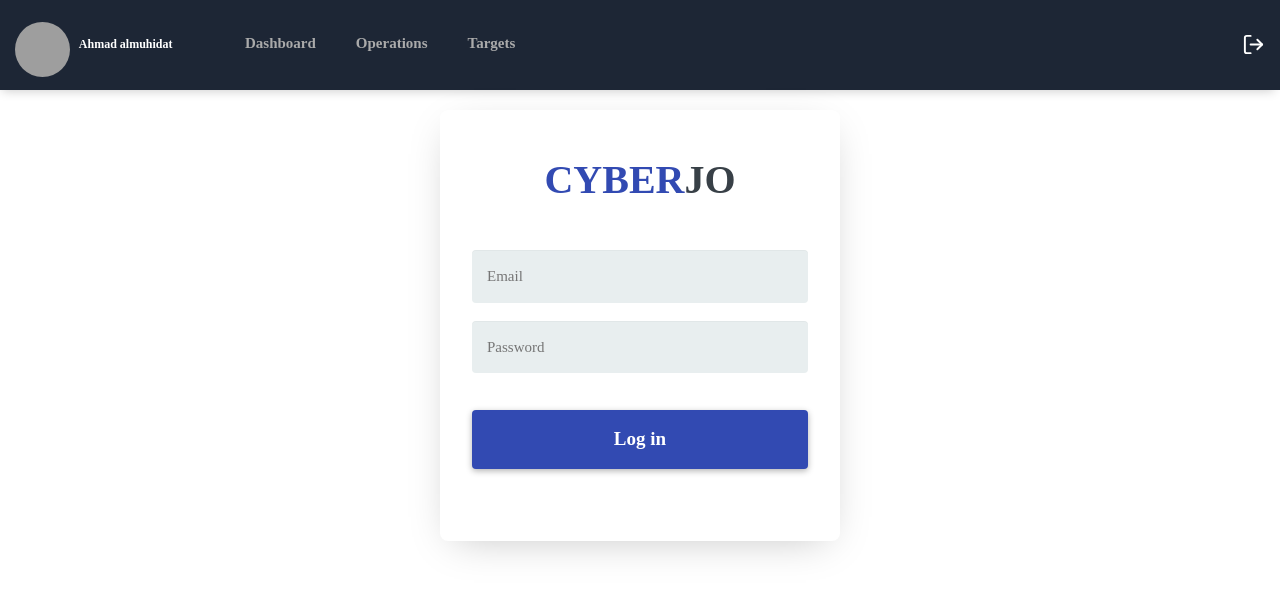
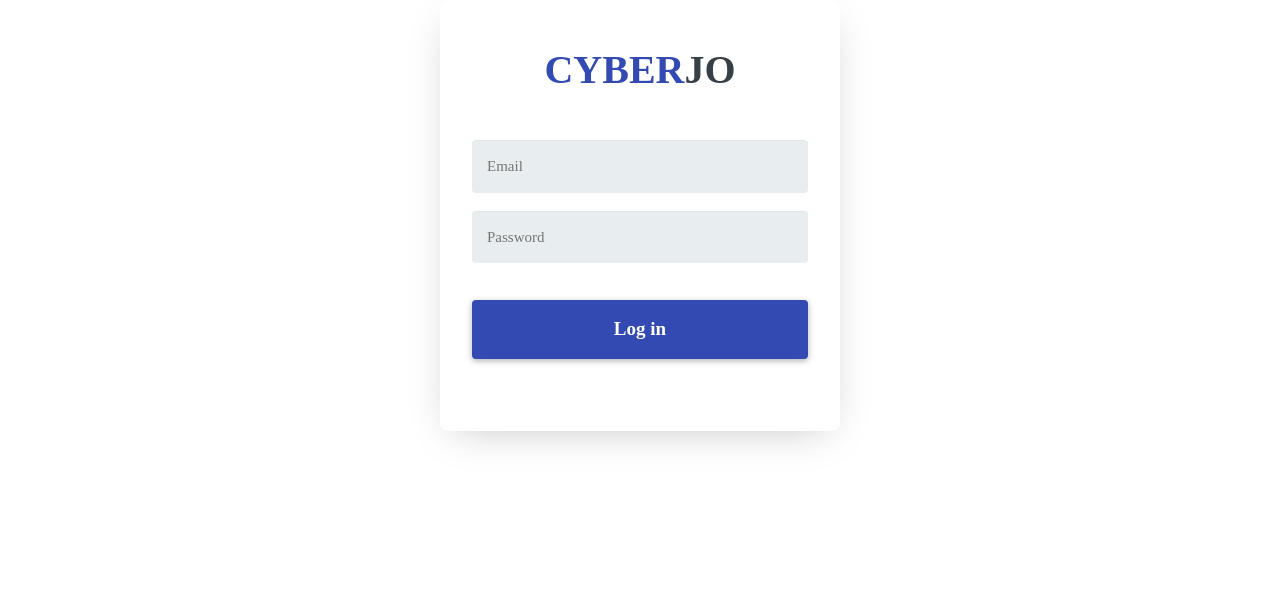
Before and after one commit to yousefalkhatibDev/Cyber-Security-Manager-UI, a React (Create React App) app: page /login in a window 1280 px wide. Shown: the top 594 px of the page. Built offline with nearby package versions, Linux system fonts and the light colour scheme; grey boxes are pictures that could not be loaded.

Commit message:
added private navbar

```diff
--- a/src/App.js
+++ b/src/App.js
@@ -16,12 +16,16 @@ import OperationProfile from "./pages/OperationProfile";
 import Operations from "./pages/Operations";
 import Targets from "./pages/Targets";
 import Login from "./pages/Login";
+import PrivateNavBar from "./Router/PrivateNavBar";
 
 function App() {
   return (
     <div className="App">
       <BrowserRouter>
-        <NavBar />
+        <PrivateNavBar>
+          <NavBar />
+        </PrivateNavBar>
+
         <Routes>
           <Route
             exact
--- /dev/null
+++ b/src/Router/PrivateNavBar.js
@@ -0,0 +1,6 @@
+const PrivateNavBar = ({ children }) => {
+  const auth = window.sessionStorage.getItem("token");
+  return auth ? children : null;
+};
+
+export default PrivateNavBar;
```
Also changed, not shown: src/Router/PrivateRoute.js (+4 -4 lines).
